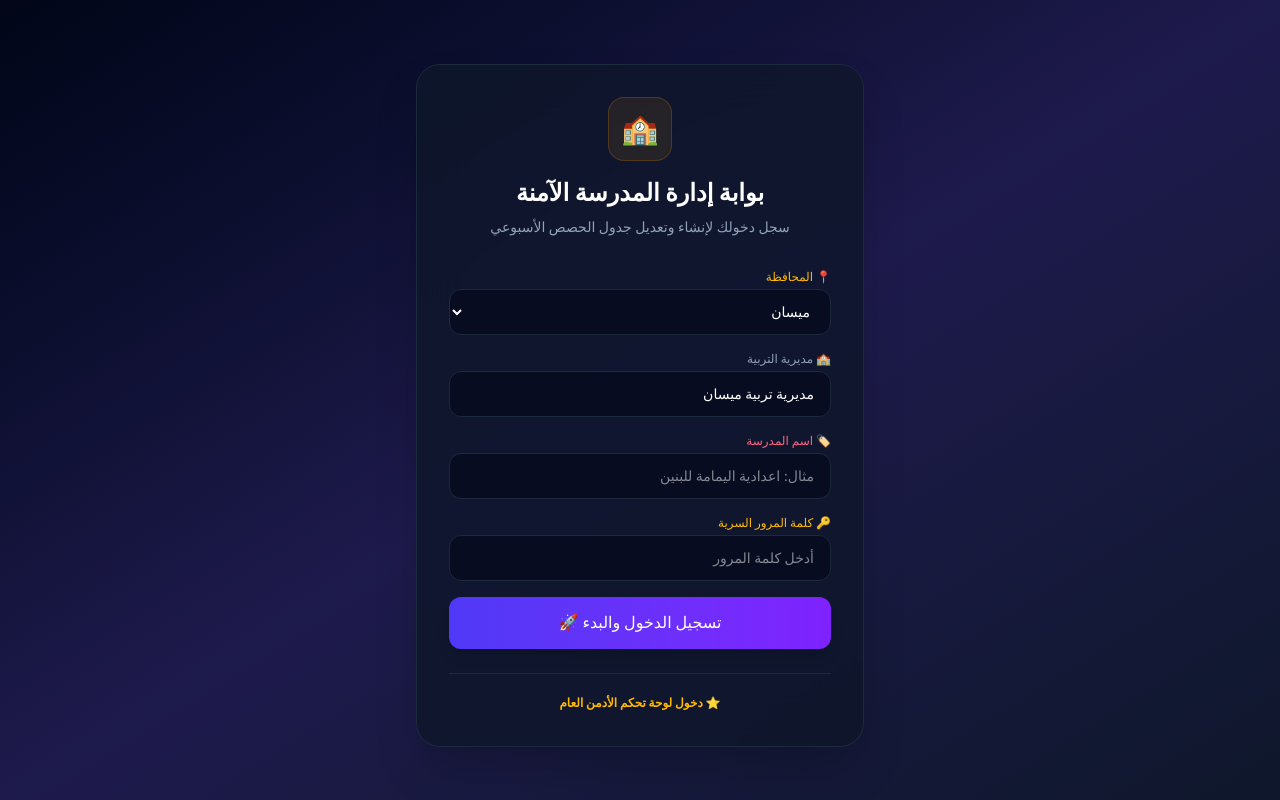
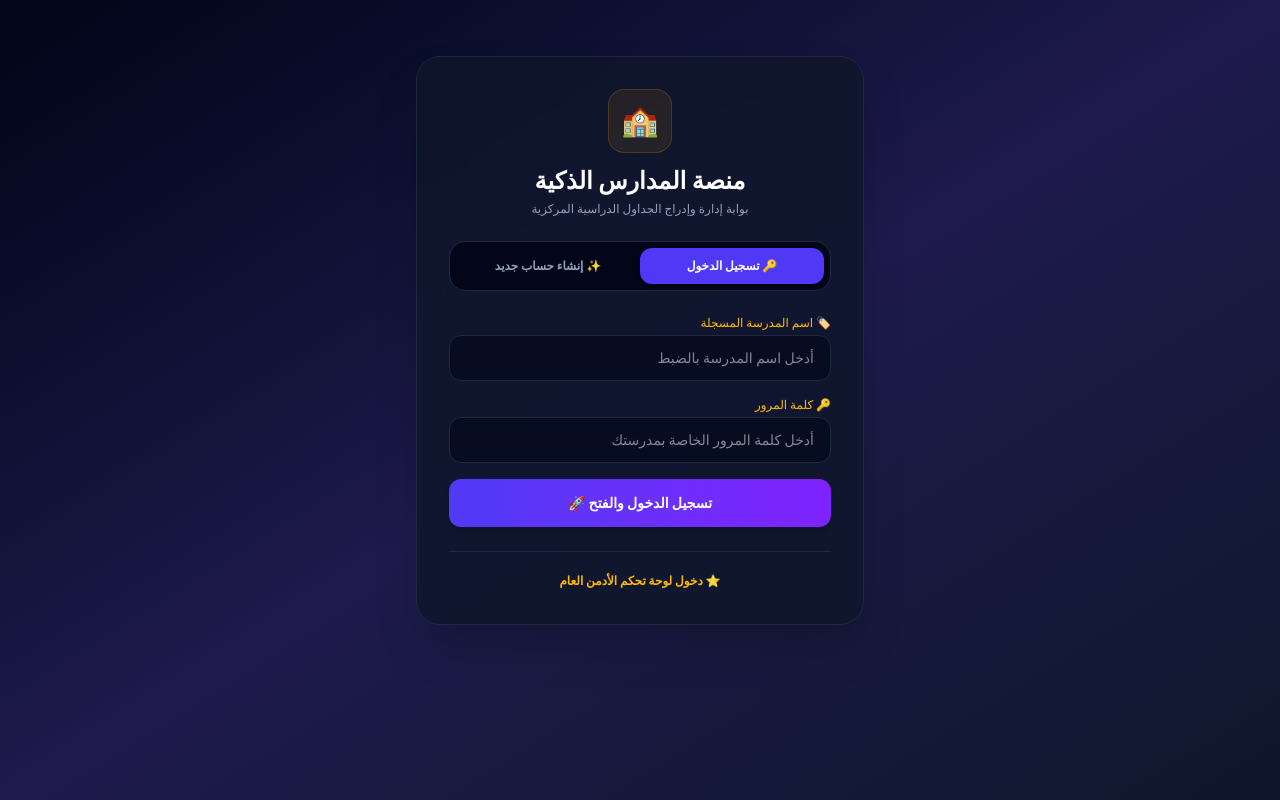
Before and after one commit to mobder2015-svg/smart-school-timetable, a Next.js app: page / in a window 1280 px wide. Built offline with nearby package versions, Linux system fonts and the light colour scheme.

Commit message:
Separate register and login tabs, fix password validation and sync with super admin panel

```diff
--- a/app/page.tsx
+++ b/app/page.tsx
@@ -25,6 +25,7 @@ interface SchoolRecord {
   schoolName: string;
   governorate: string;
   directorate: string;
+  passwordHash: string;
   lastUpdated: string;
   periodsCount: number;
 }
@@ -40,23 +41,22 @@ const createDefaultDayPeriods = (): Period[] => [
 
 export default function SmartSchoolTimetable() {
   const [currentView, setCurrentView] = useState<'login' | 'editor' | 'dashboard' | 'student' | 'super-admin'>('login');
+  const [authTab, setAuthTab] = useState<'login' | 'register'>('login');
 
   const [governorate, setGovernorate] = useState('ميسان');
   const [directorate, setDirectorate] = useState('مديرية تربية ميسان');
   const [schoolName, setSchoolName] = useState('');
   const [password, setPassword] = useState('');
   const [loginError, setLoginError] = useState('');
+  const [loginSuccess, setLoginSuccess] = useState('');
 
   const [superAdminPass, setSuperAdminPass] = useState('');
   const [isSuperAuthenticated, setIsSuperAuthenticated] = useState(false);
   const [registeredSchools, setRegisteredSchools] = useState<SchoolRecord[]>([]);
 
   const [selectedDay, setSelectedDay] = useState('sunday');
-
-  // حالة الساعة الحية
   const [currentTime, setCurrentTime] = useState<string>('');
 
-  // حالة الإعلان والتعديل
   const [announcement, setAnnouncement] = useState('يرجى الالتزام بالزي المدرسي والمواعيد المعتمدة خلال أسبوع الامتحانات الرسمية.');
   const [isEditingAnnouncement, setIsEditingAnnouncement] = useState(false);
   const [tempAnnouncement, setTempAnnouncement] = useState('');
@@ -70,7 +70,6 @@ export default function SmartSchoolTimetable() {
   });
 
   useEffect(() => {
-    // تفعيل الساعة الحية وتحديثها كل ثانية
     const updateClock = () => {
       const now = new Date();
       setCurrentTime(now.toLocaleTimeString('ar-IQ', { hour: '2-digit', minute: '2-digit', second: '2-digit' }));
@@ -97,20 +96,14 @@ export default function SmartSchoolTimetable() {
       const savedSchedule = localStorage.getItem(schoolScheduleKey);
       const savedAnnouncement = localStorage.getItem(`announcement_${savedSchoolName}`);
 
-      if (savedAnnouncement) {
-        setAnnouncement(savedAnnouncement);
-      }
+      if (savedAnnouncement) setAnnouncement(savedAnnouncement);
 
       if (savedSchedule) {
         try {
           const parsed = JSON.parse(savedSchedule);
           const normalized: Record<string, Period[]> = {};
           DAYS.forEach(day => {
-            if (parsed[day.id] && Array.isArray(parsed[day.id])) {
-              normalized[day.id] = parsed[day.id];
-            } else {
-              normalized[day.id] = createDefaultDayPeriods();
-            }
+            normalized[day.id] = parsed[day.id] && Array.isArray(parsed[day.id]) ? parsed[day.id] : createDefaultDayPeriods();
           });
           setSchedule(normalized);
         } catch (e) {
@@ -123,64 +116,89 @@ export default function SmartSchoolTimetable() {
     return () => clearInterval(timer);
   }, []);
 
+  // 1. معالجة تسجيل الدخول للمدرسة
   const handleSchoolLogin = (e: React.FormEvent) => {
     e.preventDefault();
+    setLoginError('');
+    setLoginSuccess('');
+
     if (!schoolName.trim() || !password.trim()) {
       setLoginError('يرجى إدخال اسم المدرسة وكلمة المرور');
       return;
     }
 
-    localStorage.setItem('isAdminAuthenticated', 'true');
-    localStorage.setItem('currentSchoolName', schoolName);
+    const schoolsList: SchoolRecord[] = JSON.parse(localStorage.getItem('globalRegisteredSchools') || '[]');
+    const targetSchool = schoolsList.find(s => s.schoolName.trim().toLowerCase() === schoolName.trim().toLowerCase());
 
-    const schoolScheduleKey = `schedule_${schoolName}`;
-    const savedSchedule = localStorage.getItem(schoolScheduleKey);
-    const savedAnnouncement = localStorage.getItem(`announcement_${schoolName}`);
-
-    if (savedAnnouncement) {
-      setAnnouncement(savedAnnouncement);
+    if (!targetSchool) {
+      setLoginError('اسم المدرسة غير مسجل حالياً. يرجى إنشاء حساب جديد أولاً.');
+      return;
     }
 
-    let currentSchedule = schedule;
+    if (targetSchool.passwordHash !== password) {
+      setLoginError('كلمة المرور غير صحيحة! يرجى التأكد من الرمز السري.');
+      return;
+    }
+
+    // تسجيل الدخول بنجاح
+    localStorage.setItem('isAdminAuthenticated', 'true');
+    localStorage.setItem('currentSchoolName', targetSchool.schoolName);
+    setSchoolName(targetSchool.schoolName);
+    setGovernorate(targetSchool.governorate);
+    setDirectorate(targetSchool.directorate);
+
+    const schoolScheduleKey = `schedule_${targetSchool.schoolName}`;
+    const savedSchedule = localStorage.getItem(schoolScheduleKey);
+    const savedAnnouncement = localStorage.getItem(`announcement_${targetSchool.schoolName}`);
+
+    if (savedAnnouncement) setAnnouncement(savedAnnouncement);
     if (savedSchedule) {
       try {
-        const parsed = JSON.parse(savedSchedule);
-        const normalized: Record<string, Period[]> = {};
-        DAYS.forEach(day => {
-          if (parsed[day.id] && Array.isArray(parsed[day.id])) {
-            normalized[day.id] = parsed[day.id];
-          } else {
-            normalized[day.id] = createDefaultDayPeriods();
-          }
-        });
-        currentSchedule = normalized;
-        setSchedule(currentSchedule);
+        setSchedule(JSON.parse(savedSchedule));
       } catch (e) {
         console.error(e);
       }
     }
 
-    const totalPeriods = Object.values(currentSchedule).reduce(
-      (acc, dayPeriods) => acc + dayPeriods.filter(p => p.subject.trim() !== '').length, 0
-    );
+    setCurrentView('dashboard');
+  };
+
+  // 2. معالجة إنشاء حساب مدرسة جديد
+  const handleSchoolRegister = (e: React.FormEvent) => {
+    e.preventDefault();
+    setLoginError('');
+    setLoginSuccess('');
+
+    if (!schoolName.trim() || !password.trim() || !governorate.trim() || !directorate.trim()) {
+      setLoginError('يرجى إكمال جميع حقول التسجيل');
+      return;
+    }
+
+    const schoolsList: SchoolRecord[] = JSON.parse(localStorage.getItem('globalRegisteredSchools') || '[]');
+    const existing = schoolsList.find(s => s.schoolName.trim().toLowerCase() === schoolName.trim().toLowerCase());
+
+    if (existing) {
+      setLoginError('اسم هذه المدرسة مسجل مسبقاً! انتقل لتبويب تسجيل الدخول.');
+      return;
+    }
 
     const newSchoolRecord: SchoolRecord = {
       id: schoolName.toLowerCase().replace(/\s+/g, '-'),
-      schoolName,
+      schoolName: schoolName.trim(),
       governorate,
       directorate,
+      passwordHash: password,
       lastUpdated: new Date().toLocaleDateString('ar-IQ'),
-      periodsCount: totalPeriods,
+      periodsCount: 0,
     };
 
-    const existingSchools: SchoolRecord[] = JSON.parse(localStorage.getItem('globalRegisteredSchools') || '[]');
-    const filtered = existingSchools.filter(s => s.schoolName !== schoolName);
-    const updatedSchoolsList = [newSchoolRecord, ...filtered];
-
+    const updatedSchoolsList = [newSchoolRecord, ...schoolsList];
     setRegisteredSchools(updatedSchoolsList);
     localStorage.setItem('globalRegisteredSchools', JSON.stringify(updatedSchoolsList));
-    setLoginError('');
-    setCurrentView('dashboard');
+
+    setLoginSuccess('تم إنشاء حساب المدرسة بنجاح! يمكنك الآن تسجيل الدخول.');
+    setAuthTab('login');
+    setPassword('');
   };
 
   const handleSaveAnnouncement = () => {
@@ -192,9 +210,7 @@ export default function SmartSchoolTimetable() {
 
   const handlePeriodFieldChange = (dayId: string, periodId: string, field: keyof Period, value: string) => {
     const updatedDayPeriods = schedule[dayId].map(p => {
-      if (p.id === periodId) {
-        return { ...p, [field]: value };
-      }
+      if (p.id === periodId) return { ...p, [field]: value };
       return p;
     });
 
@@ -252,18 +268,79 @@ export default function SmartSchoolTimetable() {
   return (
     <main className="min-h-screen bg-gradient-to-br from-slate-950 via-indigo-950 to-slate-900 text-slate-100 p-4 sm:p-6 font-sans" dir="rtl">
 
-      {/* 1. تسجيل دخول المدرسة */}
+      {/* 1. تسجيل الدخول / إنشاء حساب جديد للمدرسة */}
       {currentView === 'login' && (
-        <div className="max-w-md mx-auto mt-10 bg-slate-900/85 backdrop-blur-xl border border-slate-800 rounded-3xl p-6 sm:p-8 shadow-2xl">
-          <div className="text-center mb-8">
-            <div className="w-16 h-16 bg-amber-500/10 border border-amber-500/20 rounded-2xl flex items-center justify-center mx-auto mb-4 text-3xl shadow-inner">
+        <div className="max-w-md mx-auto mt-8 bg-slate-900/85 backdrop-blur-xl border border-slate-800 rounded-3xl p-6 sm:p-8 shadow-2xl space-y-6">
+          <div className="text-center">
+            <div className="w-16 h-16 bg-amber-500/10 border border-amber-500/20 rounded-2xl flex items-center justify-center mx-auto mb-3 text-3xl shadow-inner">
               🏫
             </div>
-            <h1 className="text-2xl font-bold text-white mb-2">بوابة إدارة المدرسة الآمنة</h1>
-            <p className="text-sm text-slate-400">سجل دخولك لإنشاء وتعديل جدول الحصص الأسبوعي</p>
+            <h1 className="text-2xl font-bold text-white mb-1">منصة المدارس الذكية</h1>
+            <p className="text-xs text-slate-400">بوابة إدارة وإدراج الجداول الدراسية المركزية</p>
           </div>
 
+          {/* تبويبات التنقل بين الدخول والتسجيل */}
+          <div className="flex bg-slate-950 p-1.5 rounded-2xl border border-slate-800">
+            <button
+              onClick={() => { setAuthTab('login'); setLoginError(''); setLoginSuccess(''); }}
+              className={`flex-1 py-2.5 rounded-xl text-xs font-bold transition ${
+                authTab === 'login' ? 'bg-indigo-600 text-white shadow-md' : 'text-slate-400 hover:text-white'
+              }`}
+            >
+              🔑 تسجيل الدخول
+            </button>
+            <button
+              onClick={() => { setAuthTab('register'); setLoginError(''); setLoginSuccess(''); }}
+              className={`flex-1 py-2.5 rounded-xl text-xs font-bold transition ${
+                authTab === 'register' ? 'bg-indigo-600 text-white shadow-md' : 'text-slate-400 hover:text-white'
+              }`}
+            >
+              ✨ إنشاء حساب جديد
+            </button>
+          </div>
+
+          {/* نموذج تسجيل الدخول للمدارس المسجلة */}
+          {authTab === 'login' && (
             <form onSubmit={handleSchoolLogin} className="space-y-4">
+              <div>
+                <label className="block text-xs font-medium text-amber-400 mb-1">🏷️ اسم المدرسة المسجلة</label>
+                <input
+                  type="text"
+                  value={schoolName}
+                  onChange={(e) => setSchoolName(e.target.value)}
+                  className="w-full bg-slate-950/60 border border-slate-800 rounded-xl px-4 py-3 text-sm text-white focus:outline-none focus:border-indigo-500"
+                  placeholder="أدخل اسم المدرسة بالضبط"
+                  required
+                />
+              </div>
+
+              <div>
+                <label className="block text-xs font-medium text-amber-400 mb-1">🔑 كلمة المرور</label>
+                <input
+                  type="password"
+                  value={password}
+                  onChange={(e) => setPassword(e.target.value)}
+                  className="w-full bg-slate-950/60 border border-slate-800 rounded-xl px-4 py-3 text-sm text-white focus:outline-none focus:border-indigo-500"
+                  placeholder="أدخل كلمة المرور الخاصة بمدرستك"
+                  required
+                />
+              </div>
+
+              {loginError && <p className="text-xs text-rose-500 text-center font-medium bg-rose-500/10 p-2.5 rounded-xl border border-rose-500/20">{loginError}</p>}
+              {loginSuccess && <p className="text-xs text-emerald-400 text-center font-medium bg-emerald-500/10 p-2.5 rounded-xl border border-emerald-500/20">{loginSuccess}</p>}
+
+              <button
+                type="submit"
+                className="w-full bg-gradient-to-r from-indigo-600 to-violet-600 hover:from-indigo-500 hover:to-violet-500 text-white font-bold py-3.5 rounded-xl shadow-lg transition text-sm"
+              >
+                تسجيل الدخول والفتح 🚀
+              </button>
+            </form>
+          )}
+
+          {/* نموذج إنشاء حساب مدرسة جديد لاول مرة */}
+          {authTab === 'register' && (
+            <form onSubmit={handleSchoolRegister} className="space-y-4">
               <div>
                 <label className="block text-xs font-medium text-amber-400 mb-1">📍 المحافظة</label>
                 <select
@@ -274,6 +351,7 @@ export default function SmartSchoolTimetable() {
                   <option value="ميسان">ميسان</option>
                   <option value="بغداد">بغداد</option>
                   <option value="البصرة">البصرة</option>
+                  <option value="ذي قار">ذي قار</option>
                 </select>
               </div>
 
@@ -284,12 +362,13 @@ export default function SmartSchoolTimetable() {
                   value={directorate}
                   onChange={(e) => setDirectorate(e.target.value)}
                   className="w-full bg-slate-950/60 border border-slate-800 rounded-xl px-4 py-3 text-sm text-white focus:outline-none focus:border-indigo-500"
-                placeholder="مديرية تربية ميسان"
+                  placeholder="مثال: مديرية تربية ميسان"
+                  required
                 />
               </div>
 
               <div>
-              <label className="block text-xs font-medium text-rose-400 mb-1">🏷️ اسم المدرسة</label>
+                <label className="block text-xs font-medium text-rose-400 mb-1">🏷️ اسم المدرسة الجديد</label>
                 <input
                   type="text"
                   value={schoolName}
@@ -301,28 +380,29 @@ export default function SmartSchoolTimetable() {
               </div>
 
               <div>
-              <label className="block text-xs font-medium text-amber-400 mb-1">🔑 كلمة المرور السرية</label>
+                <label className="block text-xs font-medium text-amber-400 mb-1">🔑 تعيين كلمة مرور جديدة</label>
                 <input
                   type="password"
                   value={password}
                   onChange={(e) => setPassword(e.target.value)}
                   className="w-full bg-slate-950/60 border border-slate-800 rounded-xl px-4 py-3 text-sm text-white focus:outline-none focus:border-indigo-500"
-                placeholder="أدخل كلمة المرور"
+                  placeholder="تعيين كلمة مرور خاصة بالمدرسة"
                   required
                 />
               </div>
 
-            {loginError && <p className="text-xs text-rose-500 text-center">{loginError}</p>}
+              {loginError && <p className="text-xs text-rose-500 text-center font-medium bg-rose-500/10 p-2.5 rounded-xl border border-rose-500/20">{loginError}</p>}
 
               <button
                 type="submit"
-              className="w-full bg-gradient-to-r from-indigo-600 to-violet-600 hover:from-indigo-500 hover:to-violet-500 text-white font-medium py-3.5 rounded-xl shadow-lg transition"
+                className="w-full bg-gradient-to-r from-emerald-600 to-teal-600 hover:from-emerald-500 hover:to-teal-500 text-white font-bold py-3.5 rounded-xl shadow-lg transition text-sm"
               >
-              تسجيل الدخول والبدء 🚀
+                تأكيد وتسجيل المدرسة رسمياً 📝
               </button>
             </form>
+          )}
 
-          <div className="mt-6 text-center pt-4 border-t border-slate-800">
+          <div className="pt-4 border-t border-slate-800 text-center">
             <button onClick={() => setCurrentView('super-admin')} className="text-xs text-amber-400 hover:underline font-semibold">
               ⭐ دخول لوحة تحكم الأدمن العام
             </button>
@@ -330,7 +410,7 @@ export default function SmartSchoolTimetable() {
         </div>
       )}
 
-      {/* 2. واجهة المدرسة الرئيسية (Dashboard) مع الساعة الجدارية */}
+      {/* 2. واجهة المدرسة الرئيسية (Dashboard) */}
       {currentView === 'dashboard' && (
         <div className="max-w-7xl mx-auto space-y-6">
           <div className="bg-slate-900/90 border border-slate-800 rounded-3xl p-6 shadow-2xl flex flex-col sm:flex-row items-center justify-between gap-4">
@@ -340,7 +420,6 @@ export default function SmartSchoolTimetable() {
               <p className="text-xs text-slate-400">{governorate} - {directorate}</p>
             </div>
 
-            {/* الساعة الجدارية الرقمية الحية في الشريط العلوي */}
             <div className="bg-slate-950/90 border border-indigo-500/30 px-5 py-2.5 rounded-2xl shadow-inner flex items-center gap-3">
               <span className="text-xl">⏰</span>
               <div className="text-left" dir="ltr">
@@ -707,7 +786,7 @@ export default function SmartSchoolTimetable() {
         </div>
       )}
 
-      {/* 4. لوحة تحكم الأدمن العام */}
+      {/* 4. لوحة تحكم الأدمن العام المركزية */}
       {currentView === 'super-admin' && (
         <div className="max-w-2xl mx-auto space-y-6">
           {!isSuperAuthenticated ? (
```
Lines whose indentation alone changed are shown as unchanged.
